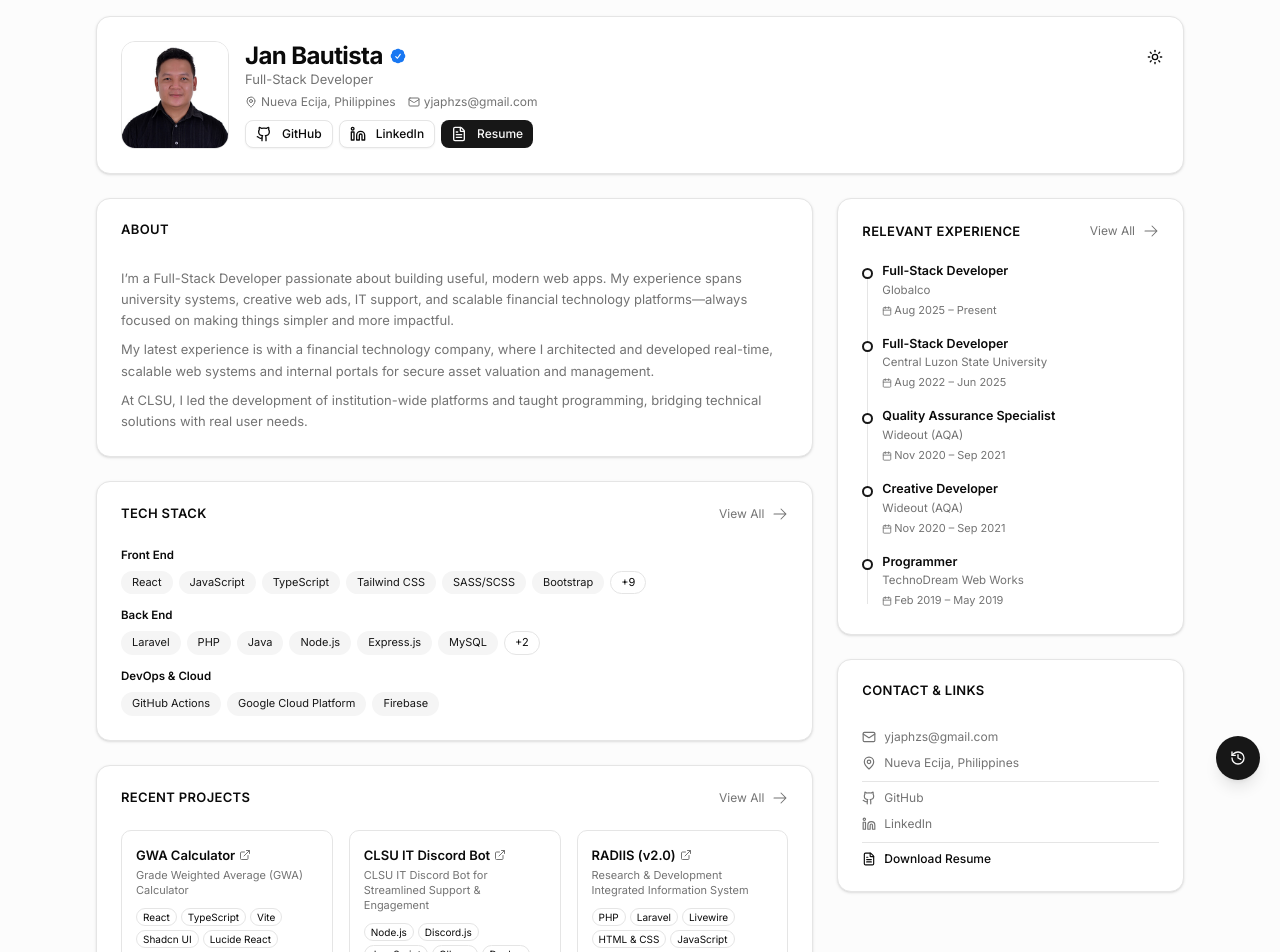
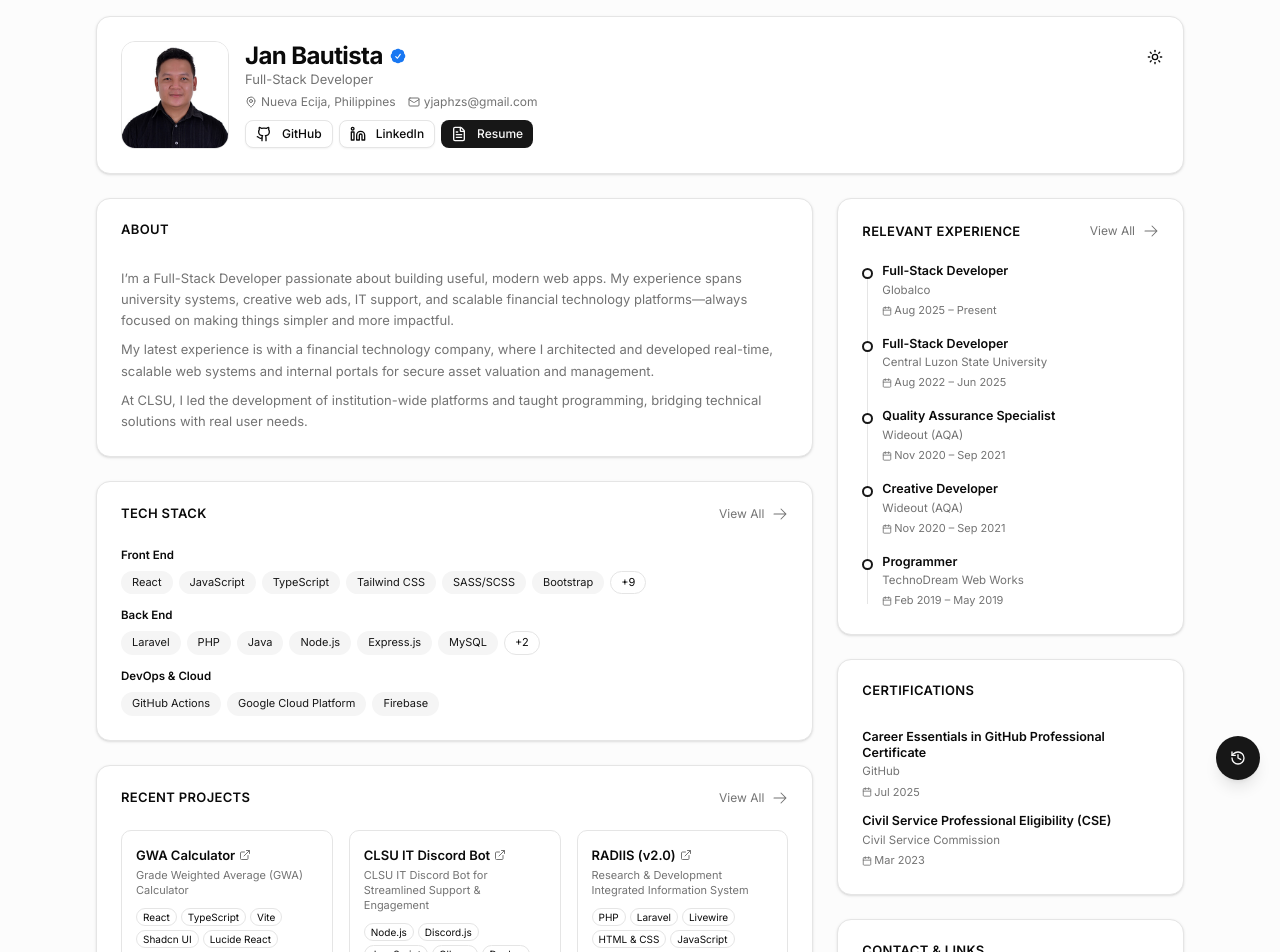
Before and after one commit to yjaphzs/portfolio, a React (Vite) app: page / in a window 1280 px wide. Shown: the top 952 px of the page. Built offline with nearby package versions, Linux system fonts and the light colour scheme.

Commit message:
Added Certifications

```diff
--- a/src/data/certifications.ts
+++ b/src/data/certifications.ts
@@ -1,7 +1,18 @@
-export const certifications = [
+const certifications = [
+  {
+    name: "Career Essentials in GitHub Professional Certificate",
+    certificateUrl: "https://www.linkedin.com/learning/certificates/b826940a8327fab40f311276bd7b9c6201d8cff08c3daa538acd7ff175737589",
+    issuer: "GitHub",
+    issuerUrl: "https://www.github.com/",
+    date: "Jul 2025",
+  },
   {
     name: "Civil Service Professional Eligibility (CSE)",
+    certificateUrl: "",
     issuer: "Civil Service Commission",
-    date: "March 2023",
+    issuerUrl: "https://www.csc.gov.ph/",
+    date: "Mar 2023",
   }
 ];
+
+export default certifications;
--- a/src/data/experience.ts
+++ b/src/data/experience.ts
@@ -33,7 +33,7 @@ export const experience = [
   {
     company: "Globalco",
     shortName: "Globalco",
-    url: "",
+    url: "https://www.globalco.com/",
     roles: [
       {
         title: "Full-Stack Developer",
--- a/src/pages/new/NewPortfolio.tsx
+++ b/src/pages/new/NewPortfolio.tsx
@@ -32,6 +32,7 @@ import projects from "@/data/projects";
 import education from "@/data/education";
 import { relevantExperience } from "@/data/experience";
 import gallery from "@/data/gallery";
+import certifications from "@/data/certifications";
 
 // ─── Animation helpers ───────────────────────────────────────────────────────
 
@@ -404,6 +405,49 @@ export default function NewPortfolio() {
               </Card>
             </motion.div>
 
+            {/* Certifications */}
+            <motion.div {...fadeUp(0.3)}>
+              <Card className="shadow-sm">
+                <CardHeader>
+                  <CardTitle className="font-semibold uppercase tracking-wide">
+                    Certifications
+                  </CardTitle>
+                </CardHeader>
+                <CardContent className="space-y-3">
+                  {certifications.map((cert, idx) => (
+                    <div key={idx}>
+                      {cert.certificateUrl ? (
+                        <a
+                          href={cert.certificateUrl}
+                          target="_blank"
+                          rel="noreferrer noopener"
+                          className="block text-[12.5px] font-semibold leading-tight"
+                        >
+                          {cert.name}
+                        </a>
+                      ) : (
+                        <p className="text-[12.5px] font-semibold leading-tight">
+                          {cert.name}
+                        </p>
+                      )}
+                      <a
+                        href={cert.issuerUrl}
+                        target="_blank"
+                        rel="noreferrer noopener"
+                        className="text-[11.5px] text-muted-foreground hover:text-foreground transition-colors no-underline"
+                      >
+                        {cert.issuer}
+                      </a>
+                      <p className="text-[11px] text-muted-foreground flex items-center gap-0.5 mt-0.5">
+                        <Calendar className="h-2.5 w-2.5" />
+                        {cert.date}
+                      </p>
+                    </div>
+                  ))}
+                </CardContent>
+              </Card>
+            </motion.div>
+
             {/* Contact & Links */}
             <motion.div {...fadeUp(0.3)}>
               <Card className="shadow-sm">
```
